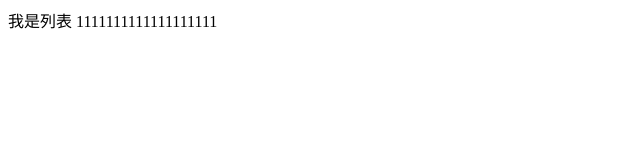
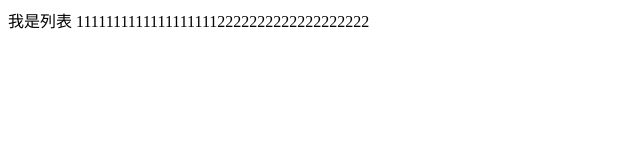
Before and after one commit to yangsen0601/new1, a plain HTML site: page list.html in a window 1280 px wide. Shown: the whole page, without its empty margins (0-640 px from the left). Drawn offline with Linux system fonts and the light colour scheme.

Commit message:
第三次提交

```diff
--- a/list.html
+++ b/list.html
@@ -9,7 +9,7 @@
 </head>
 
 <body>
-    我是列表 1111111111111111111
+    我是列表 11111111111111111112222222222222222222
 </body>
 
 </html>
```
